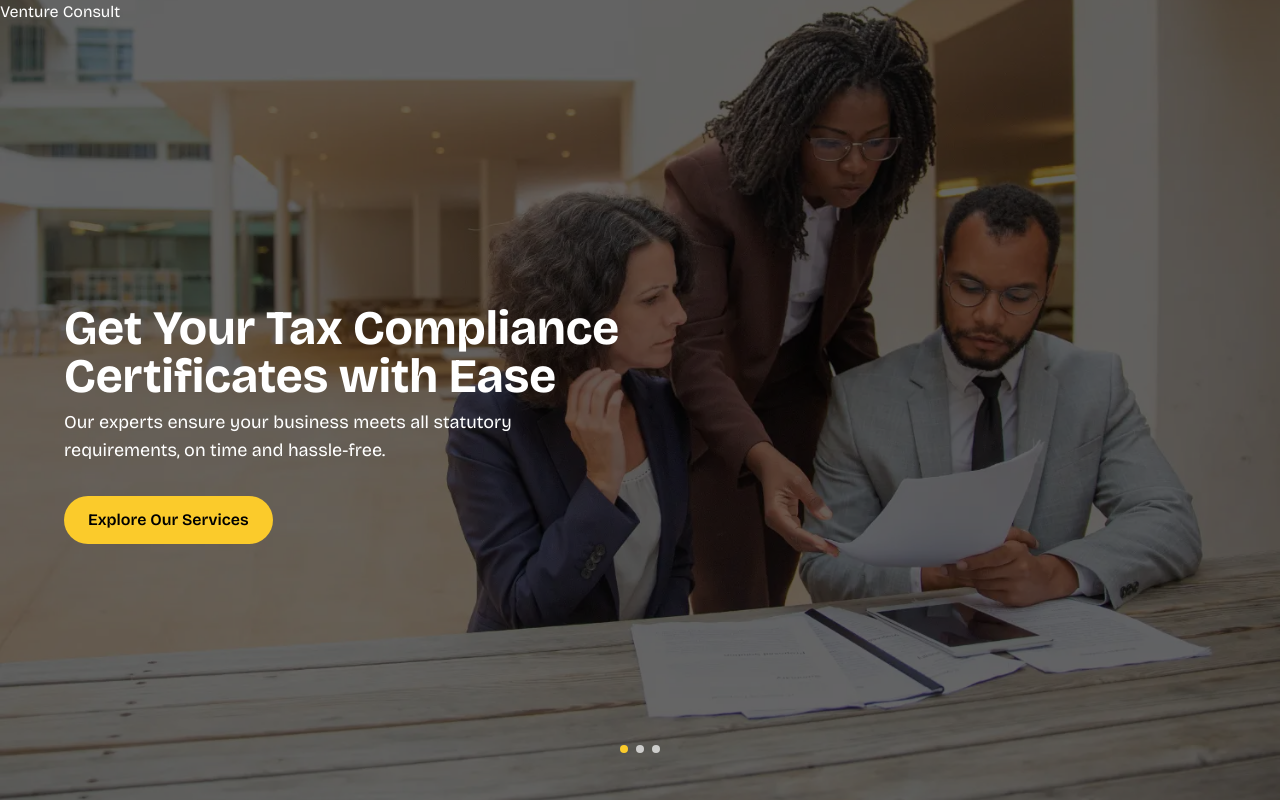
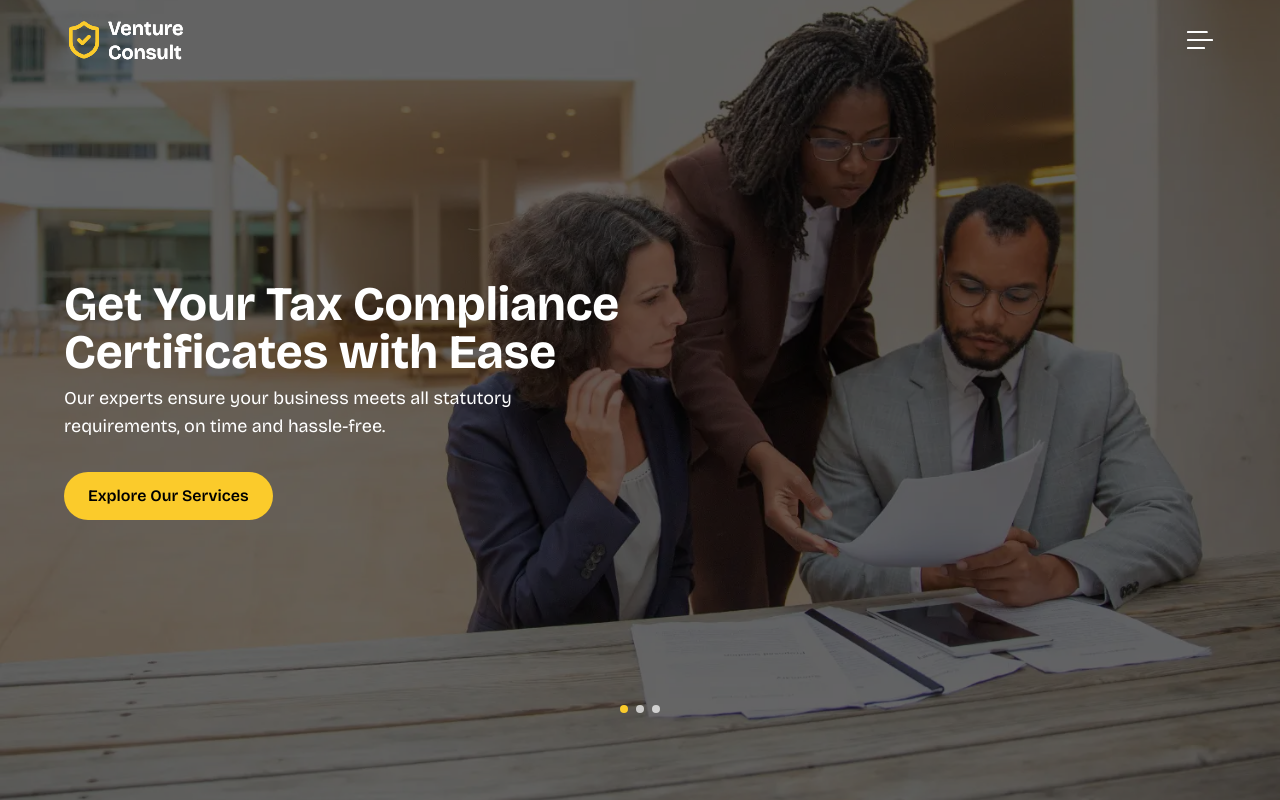
Before and after one commit to Techeritage/venture-consult, a Next.js app: page / in a window 1280 px wide. Built offline with nearby package versions, Linux system fonts and the light colour scheme.

Commit message:
add logo and navgation icon

```diff
--- a/app/globals.css
+++ b/app/globals.css
@@ -13,6 +13,10 @@
 
   h1 {
     @apply text-3xl md:text-5xl font-bold;
+  }
+
+  h2 {
+    @apply text-xl md:text-5xl font-bold;
   }
 
   p {
--- a/components/Carousel.jsx
+++ b/components/Carousel.jsx
@@ -64,7 +64,7 @@ const Carousel = () => {
         </SwiperSlide>
       ))}
       {/* Add Pagination Container */}
-      <div className="swiper-pagination !bottom-10"></div>
+      <div className="swiper-pagination !bottom-20"></div>
     </Swiper>
   );
 };
--- a/components/Header1.jsx
+++ b/components/Header1.jsx
@@ -1,11 +1,18 @@
-import React from 'react'
+import { ShieldCheck, Text } from "lucide-react";
+import React from "react";
 
 const Header1 = () => {
   return (
-    <nav>
-      <h2>Venture Consult</h2>
+    <nav className="fixed top-0 right-0 left-0 py-4 px-[3%] md:px-[5%] flex items-center justify-between">
+      <div className="flex items-center gap-1">
+        <ShieldCheck size={40} color="#fbcb2b" />
+        <h6 className="text-xl font-semibold leading-6">
+          Venture <br /> Consult
+        </h6>
+      </div>
+      <Text className={``} strokeWidth={1.3} size={32} />
     </nav>
-  )
-}
+  );
+};
 
-export default Header1
+export default Header1;
```
